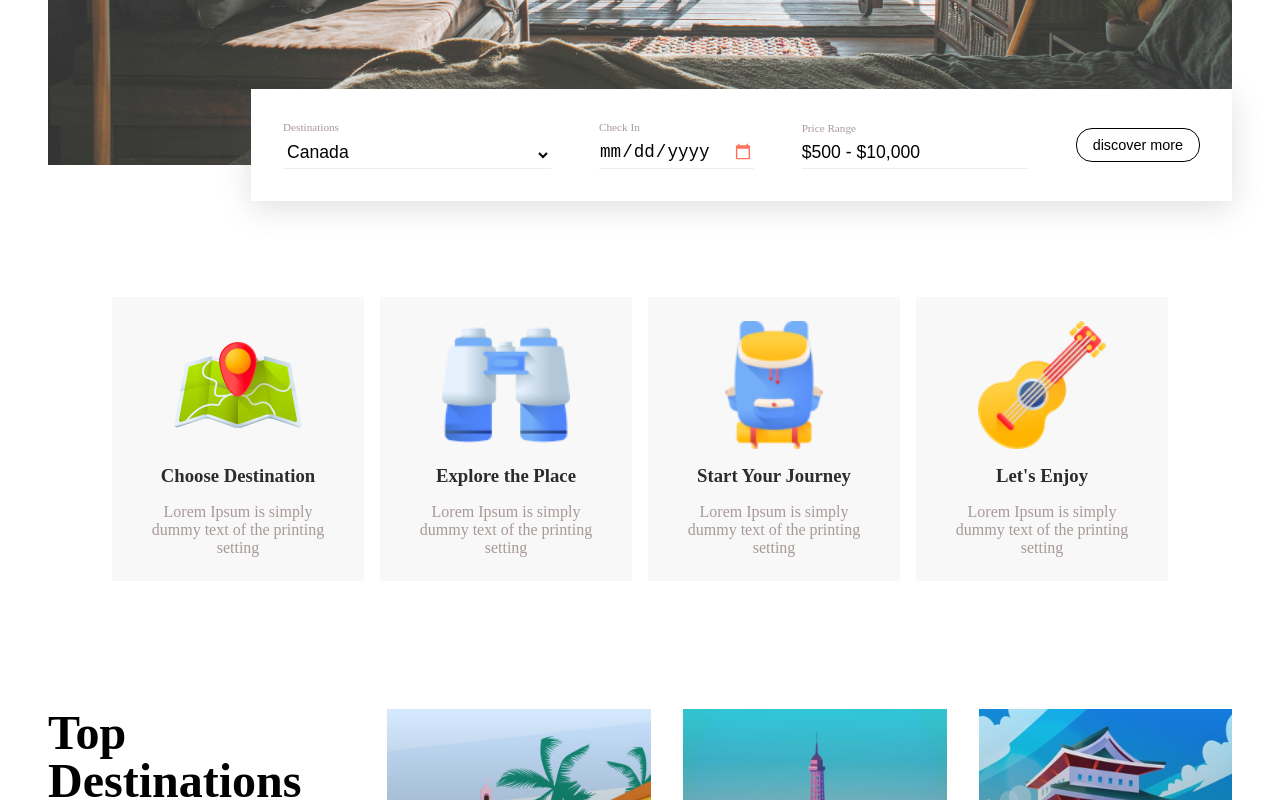
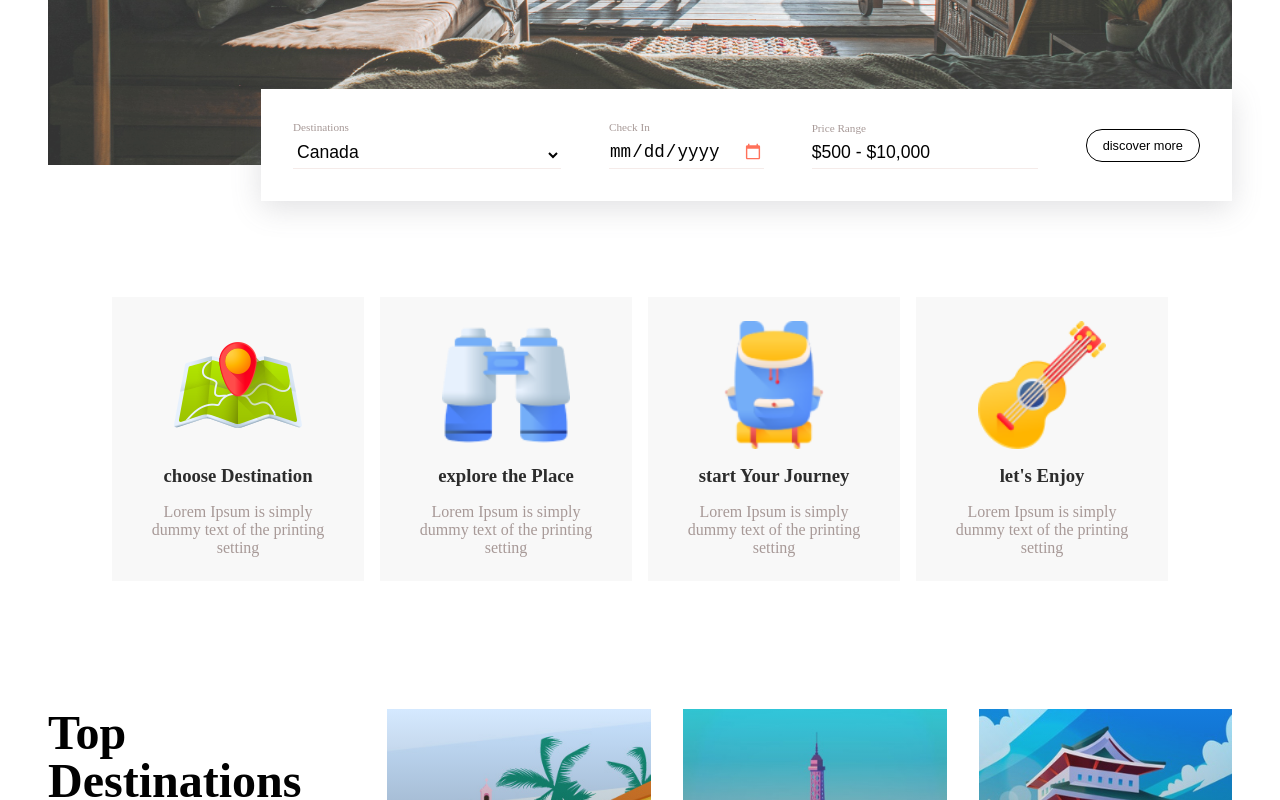
Before and after one commit to OdeliaFink/travel-agency, a React (Vite) app: page / in a window 1280 px wide. Shown: the part 620-1420 px from the top of the page. Built offline with nearby package versions, Linux system fonts and the light colour scheme; the HTML template or start-up script is replaced by a standard one; a web font is replaced by a local one.

Commit message:
refactor

```diff
--- a/src/components/Button.jsx
+++ b/src/components/Button.jsx
@@ -9,7 +9,7 @@ const Btn = styled.button`
   background-color: white;
   border-radius: 1rem;
   border: 1px solid black;
-  font-size: 0.9rem;
+  font-size: 0.8rem;
   color: black;
   cursor: pointer;
   transition: background-color 0.4s ease, color 0.4s ease;
--- a/src/components/Services.jsx
+++ b/src/components/Services.jsx
@@ -8,22 +8,22 @@ export default function Services() {
   const data = [
     {
       image: service1,
-      title: 'Choose Destination',
+      title: 'choose Destination',
       description: 'Lorem Ipsum is simply dummy text of the printing setting',
     },
     {
       image: service2,
-      title: 'Explore the Place',
+      title: 'explore the Place',
       description: 'Lorem Ipsum is simply dummy text of the printing setting',
     },
     {
       image: service3,
-      title: 'Start Your Journey',
+      title: 'start Your Journey',
       description: 'Lorem Ipsum is simply dummy text of the printing setting',
     },
     {
       image: service4,
-      title: "Let's Enjoy",
+      title: "let's Enjoy",
       description: 'Lorem Ipsum is simply dummy text of the printing setting',
     },
   ];
```
